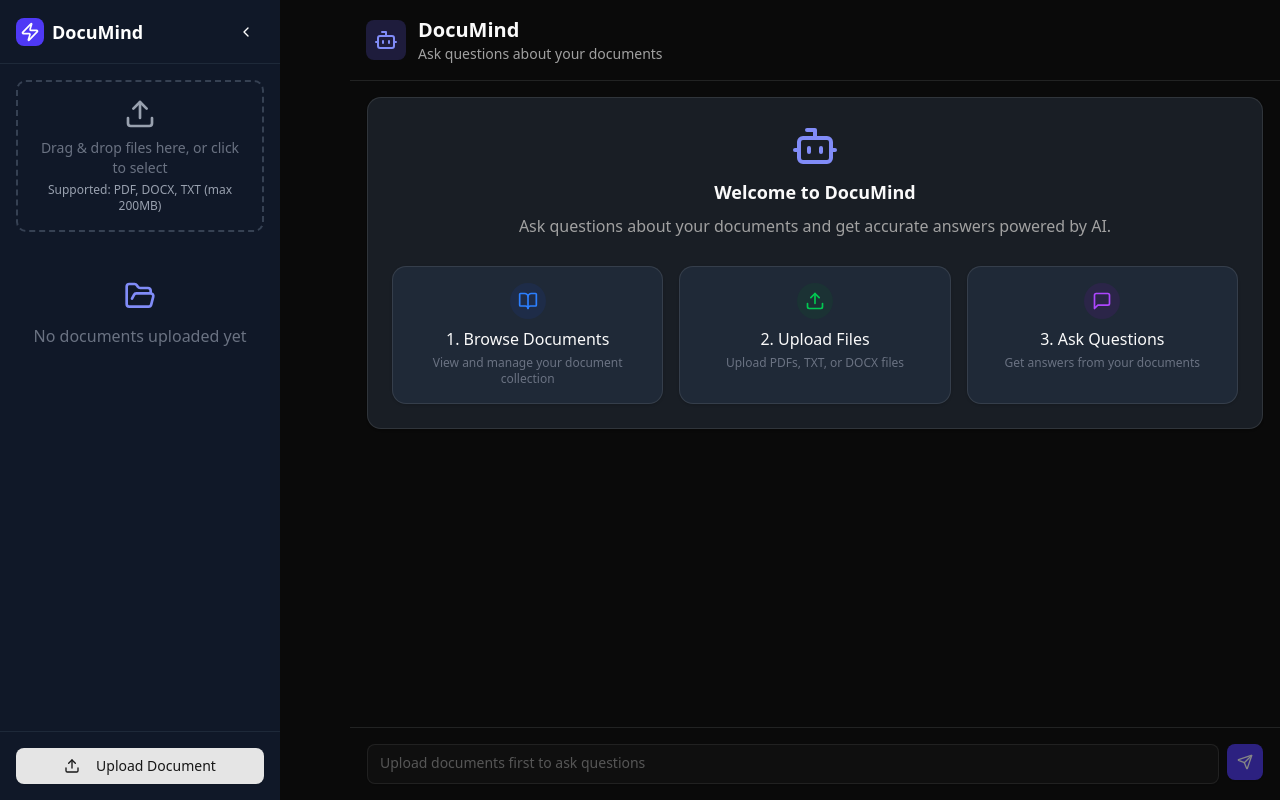
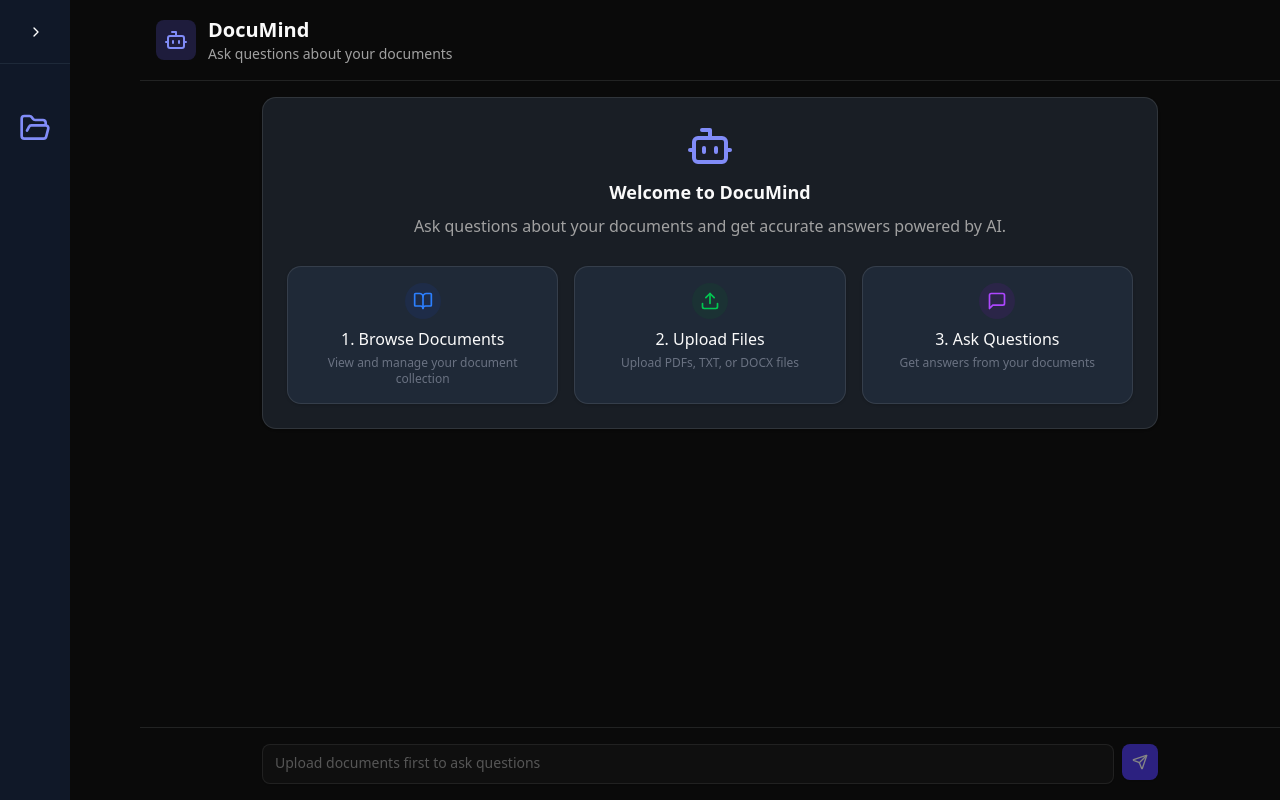
Before and after one commit to syedaAnusha/RAG_bot, a Next.js app: page / in a window 1280 px wide. Built offline with nearby package versions, Linux system fonts and the light colour scheme.

Commit message:
Update RagChat.tsx

```diff
--- a/src/components/RagChat.tsx
+++ b/src/components/RagChat.tsx
@@ -11,7 +11,7 @@ import { cn } from "@/lib/utils";
 export default function RagChat() {
   const [documents, setDocuments] = useState<Document[]>([]);
   const [darkMode] = useState(true);
-  const [sidebarCollapsed, setSidebarCollapsed] = useState(false);
+  const [sidebarCollapsed, setSidebarCollapsed] = useState(true);
 
   return (
     <ThemeProvider
```
